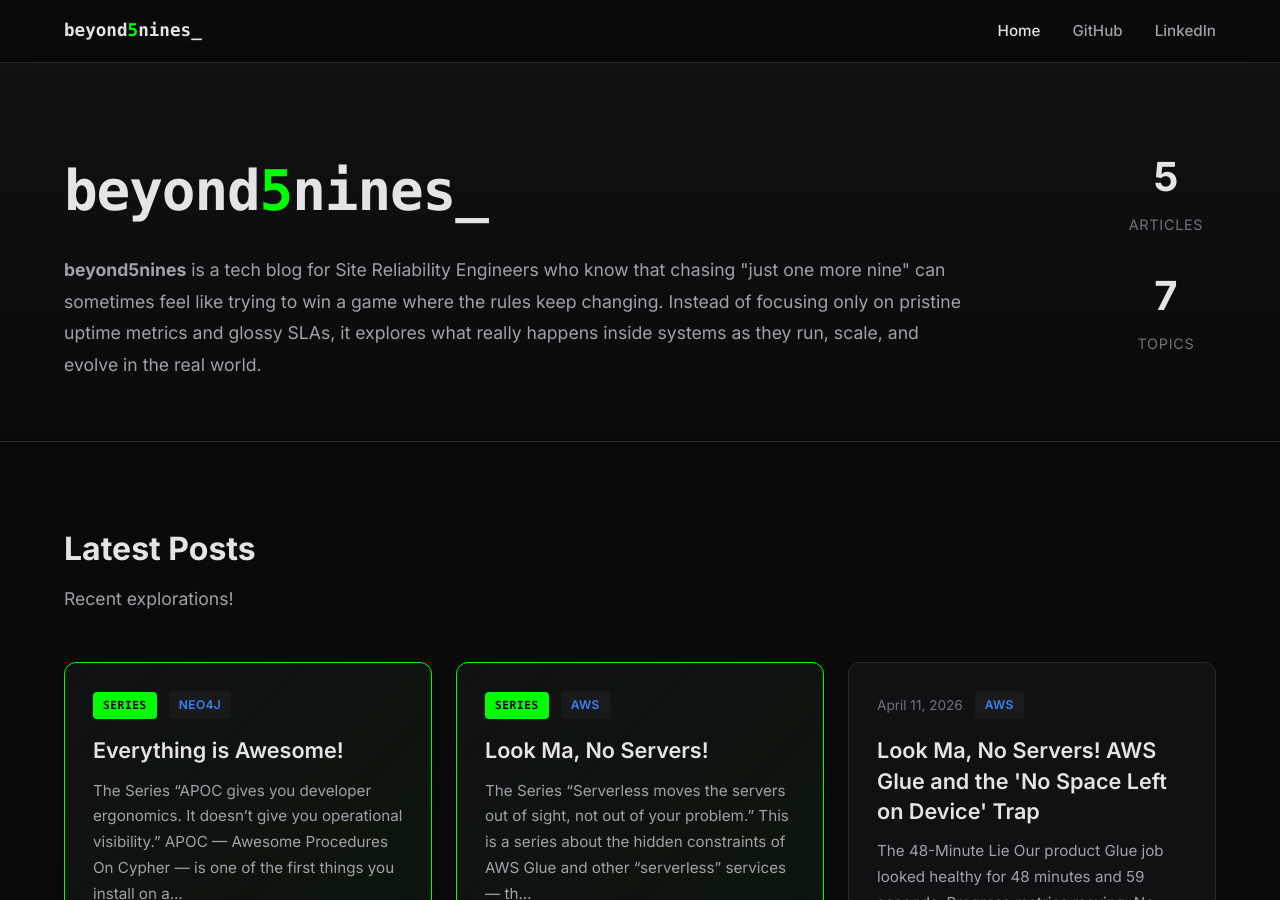
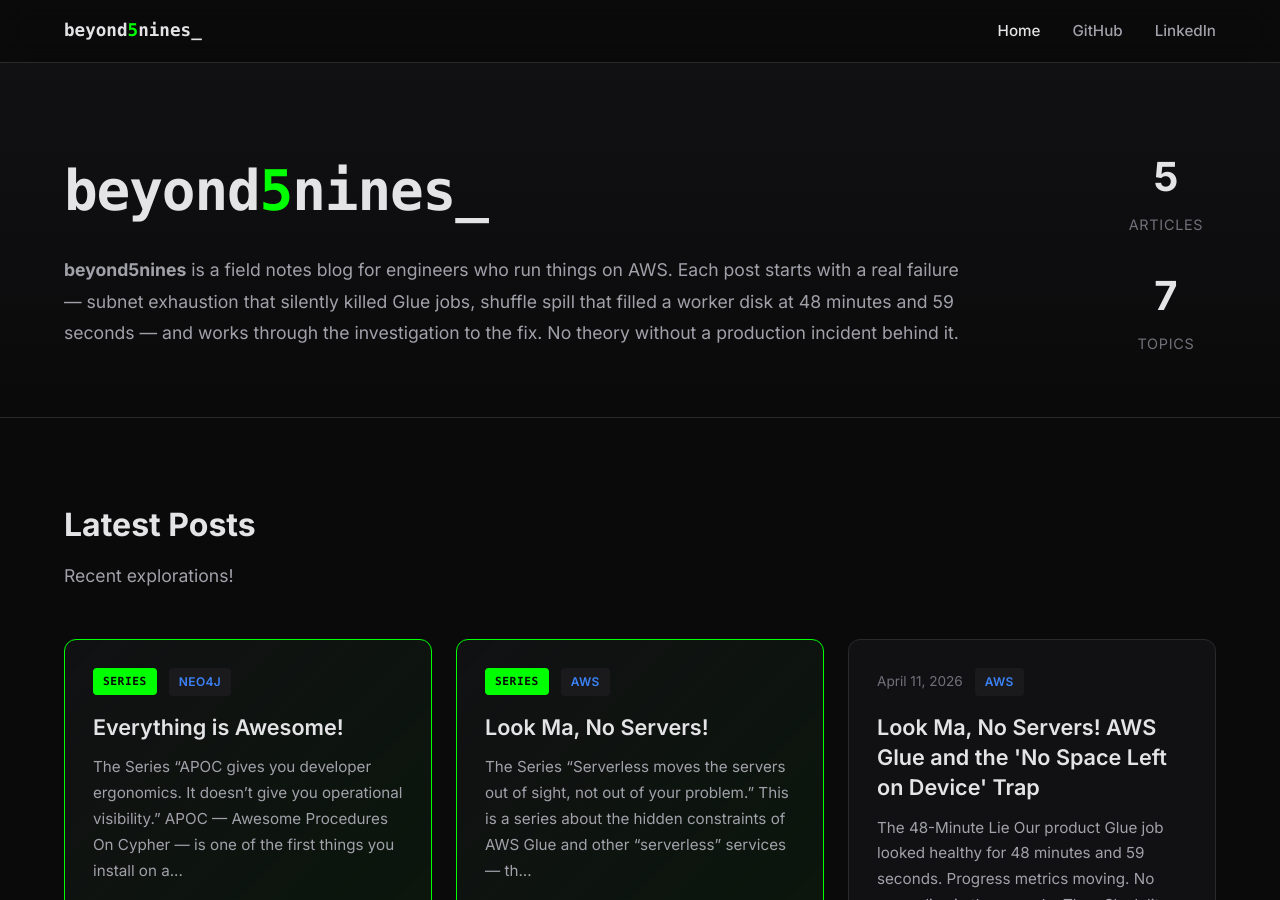
Before and after one commit to beyond5nines/beyond5nines.github.io, a Jekyll site: the page built from index.md, in a window 1280 px wide and 900 px high. Built offline with Jekyll 4.4.1, drawn with Linux system fonts in a browser that asks for light colours.

Commit message:
Update landing page description based on published posts

```diff
--- a/_layouts/home.html
+++ b/_layouts/home.html
@@ -6,7 +6,7 @@ layout: default
   <div class="container">
     <div class="hero-content">
       <h1 class="hero-title">beyond<span class="highlight" style="color: #00FF00;">5</span>nines<span class="blink" style="animation: blink 1s step-end infinite; color: #e4e4e7;">_</span></h1>
-      <p class="hero-description"><strong>beyond5nines</strong> is a tech blog for Site Reliability Engineers who know that chasing "just one more nine" can sometimes feel like trying to win a game where the rules keep changing. Instead of focusing only on pristine uptime metrics and glossy SLAs, it explores what really happens inside systems as they run, scale, and evolve in the real world.</p>
+      <p class="hero-description"><strong>beyond5nines</strong> is a field notes blog for engineers who run things on AWS. Each post starts with a real failure — subnet exhaustion that silently killed Glue jobs, shuffle spill that filled a worker disk at 48 minutes and 59 seconds — and works through the investigation to the fix. No theory without a production incident behind it.</p>
     </div>
     <div class="hero-stats">
       <div class="stat">
```
